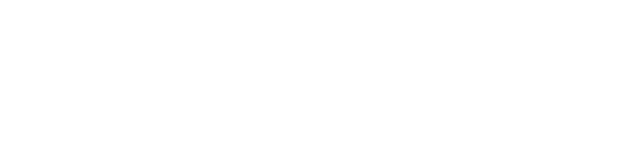
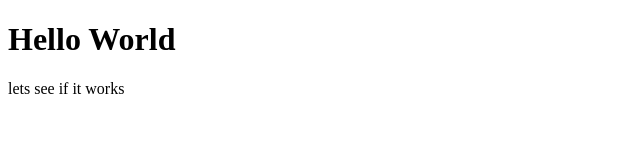
Before and after one commit to RobertoRamil/ProjectMasjid, a plain HTML site: page index.html in a window 1280 px wide. Shown: the whole page, without its empty margins (0-640 px from the left). Drawn offline with Linux system fonts and the light colour scheme.

Commit message:
hello world test

```diff
--- a/index.html
+++ b/index.html
@@ -4,10 +4,11 @@
 <head>
     <meta charset="UTF-8">
     <meta name="viewport" content="width=device-width, initial-scale=1.0">
-    <title>Document</title>
+    <title>Doc1</title>
 </head>
 <body>
-    <title>Hello World</title>
+    <h1>Hello World</h1>
+    <p>lets see if it works</p>
 
 </body>
 </html>
```
